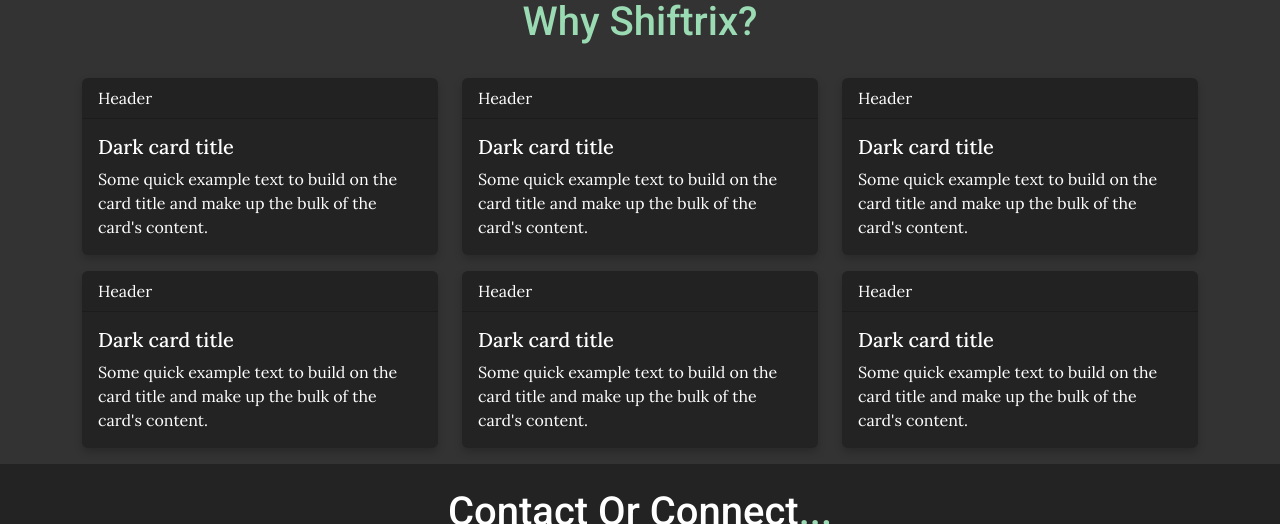
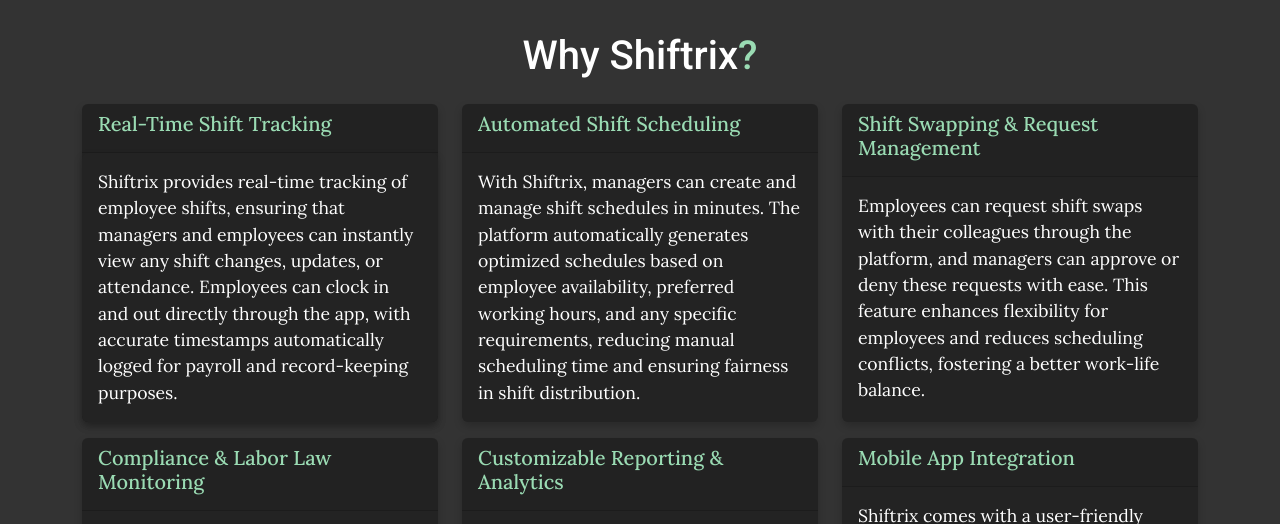
Before and after one commit to BHCGH92/milestone-project-1, a plain HTML site: page index.html in a window 1280 px wide. Shown: the part 1050-1574 px from the top of the page. Drawn offline with nearby package versions, Linux system fonts and the light colour scheme.

Commit message:
added font size changes to larger screens and then restyled my cards with a custom card header

```diff
--- a/assets/css/style.css
+++ b/assets/css/style.css
@@ -111,6 +111,10 @@ body {
     width: 100%;
 }
 
+div h1, h2 {
+    color: var(--secondary-color);
+}
+
 div p {
     color: #ffffff;
 }
@@ -127,6 +131,9 @@ div p {
     box-shadow: 0px 6px 12px rgba(0, 0, 0, 0.3); /* Slightly bigger shadow on hover */
 }
 
+.custom-card-header {
+    color: var(--accent-color); /* Change this to the color you prefer */
+}
 
 
 
@@ -221,7 +228,11 @@ footer h1 {
         padding-left: 5px;
     }
 
-    /* Focal Image */
+    /* Main */
+
+    main div p {
+        font-size: 1.1rem;
+    }
 
 
     /* Footer */
@@ -245,9 +256,11 @@ footer h1 {
         padding-left: 10px;
     }
 
-    /* Focal Image */
+    /* Main */
 
-
+    main div p {
+        font-size: 1.3rem;
+    }
 
     /* Footer */
 
--- a/index.html
+++ b/index.html
@@ -74,73 +74,88 @@
         </div>
         <!--Why Shiftrix-->
         <div class="container">
-        <div class="row">
-                    <div class="col-12 text-center accent pb-4">
-                        <h1>Why Shiftrix?</h1>
+            <div class="text-center col-12 text-center accent pb-3 pt-4">
+                <h1>Why Shiftrix<span class="accent">?</span></h1>
             </div>
+            <div class="row d-flex align-items-stretch"> <!-- Flexbox to ensure equal box height -->
                 <div class="col-lg-4 col-md-6 col-sm-12 mb-3">
-                    <div class="card text-bg-dark">
-                      <div class="card-header">Header</div>
-                      <div class="card-body">
-                        <h5 class="card-title">Dark card title</h5>
-                        <p class="card-text">Some quick example text to build on the card title and make up the bulk of the card's content.</p>
+                    <div class="card text-bg-dark h-100"> <!-- Added h-100 to ensure 100% height of the card -->
+                        <div class="card-header">
+                            <h5 class="custom-card-header">
+                                Real-Time Shift Tracking
+                            </h5>
+                        </div>
+                        <div class="card-body card">
+                            <p class="card-text">Shiftrix provides real-time tracking of employee shifts, ensuring that managers and employees can instantly view any shift changes, updates, or attendance. Employees can clock in and out directly through the app, with accurate timestamps automatically logged for payroll and record-keeping purposes.</p>
                         </div>
                     </div>
                 </div>
 
-
                 <div class="col-lg-4 col-md-6 col-sm-12 mb-3">
-                      <div class="card text-bg-dark">
-                        <div class="card-header">Header</div>
+                    <div class="card text-bg-dark h-100">
+                        <div class="card-header custom-card-header">
+                            <h5>
+                            Automated Shift Scheduling
+                            </h5>
+                        </div>
                         <div class="card-body">
-                          <h5 class="card-title">Dark card title</h5>
-                          <p class="card-text">Some quick example text to build on the card title and make up the bulk of the card's content.</p>
+                            <p class="card-text">With Shiftrix, managers can create and manage shift schedules in minutes. The platform automatically generates optimized schedules based on employee availability, preferred working hours, and any specific requirements, reducing manual scheduling time and ensuring fairness in shift distribution.</p>
                         </div>
                     </div>
                 </div>
 
+                <div class="col-lg-4 col-md-6 col-sm-12 mb-3">
+                    <div class="card text-bg-dark h-100">
+                        <div class="card-header custom-card-header">
 
-                    <div class="col-lg-4 col-md-6 col-sm-12 mb-3">
-                      <div class="card text-bg-dark">
-                        <div class="card-header">Header</div>
+                           <h5>Shift Swapping & Request Management
+                            </h5>
+                           </div>
                         <div class="card-body">
-                          <h5 class="card-title">Dark card title</h5>
-                          <p class="card-text">Some quick example text to build on the card title and make up the bulk of the card's content.</p>
-                        </div>
-                      </div>
-                    </div>
-                    <div class="col-lg-4 col-md-6 col-sm-12 mb-3">
-                        <div class="card text-bg-dark">
-                          <div class="card-header">Header</div>
-                          <div class="card-body">
-                            <h5 class="card-title">Dark card title</h5>
-                            <p class="card-text">Some quick example text to build on the card title and make up the bulk of the card's content.</p>
+                            <p class="card-text">Employees can request shift swaps with their colleagues through the platform, and managers can approve or deny these requests with ease. This feature enhances flexibility for employees and reduces scheduling conflicts, fostering a better work-life balance.</p>
                         </div>
                     </div>
                 </div>
 
-
                 <div class="col-lg-4 col-md-6 col-sm-12 mb-3">
-                          <div class="card text-bg-dark">
-                            <div class="card-header">Header</div>
+                    <div class="card text-bg-dark h-100">
+                        <div class="card-header custom-card-header">
+                            <h5>Compliance & Labor Law Monitoring
+                            </h5>
+                            </div>
                         <div class="card-body">
                             <h5 class="card-title">Dark card title</h5>
-                              <p class="card-text">Some quick example text to build on the card title and make up the bulk of the card's content.</p>
+                            <p class="card-text">Shiftrix ensures that all shifts comply with local labor laws, including maximum working hours, overtime, and mandatory break periods. The platform sends notifications to managers if a schedule violates any rules, minimizing the risk of non-compliance and legal issues.</p>
                         </div>
                     </div>
                 </div>
 
+                <div class="col-lg-4 col-md-6 col-sm-12 mb-3">
+                    <div class="card text-bg-dark h-100">
+                        <div class="card-header custom-card-header">
+                            <h5>Customizable Reporting & Analytics
+                                </h5>
+                            </div>
+                        <div class="card-body">
+                            <p class="card-text">Shiftrix offers powerful reporting tools that give managers insights into employee attendance, shift patterns, labor costs, and productivity. These customizable reports help businesses make data-driven decisions to improve efficiency, streamline operations, and reduce costs.</p>
+                        </div>
+                    </div>
+                </div>
 
                 <div class="col-lg-4 col-md-6 col-sm-12 mb-3">
-                          <div class="card text-bg-dark">
-                            <div class="card-header">Header</div>
+                    <div class="card text-bg-dark h-100">
+                        <div class="card-header custom-card-header">
+                            <h5>Mobile App Integration
+                            </h5>
+                            </div>
                         <div class="card-body">
-                              <h5 class="card-title">Dark card title</h5>
-                              <p class="card-text">Some quick example text to build on the card title and make up the bulk of the card's content.</p>
+                            <p class="card-text">Shiftrix comes with a user-friendly mobile app, allowing employees to track their shifts, clock in/out, request time off, or view upcoming schedules from anywhere. This mobile integration ensures flexibility for remote or on-the-go workers, improving overall engagement and convenience.</p>
                         </div>
                     </div>
                 </div>
             </div>
+        </div>
+
       </main>
     <!--Footer-->
     <footer class="mt-auto">
```
Lines whose indentation alone changed are shown as unchanged.
